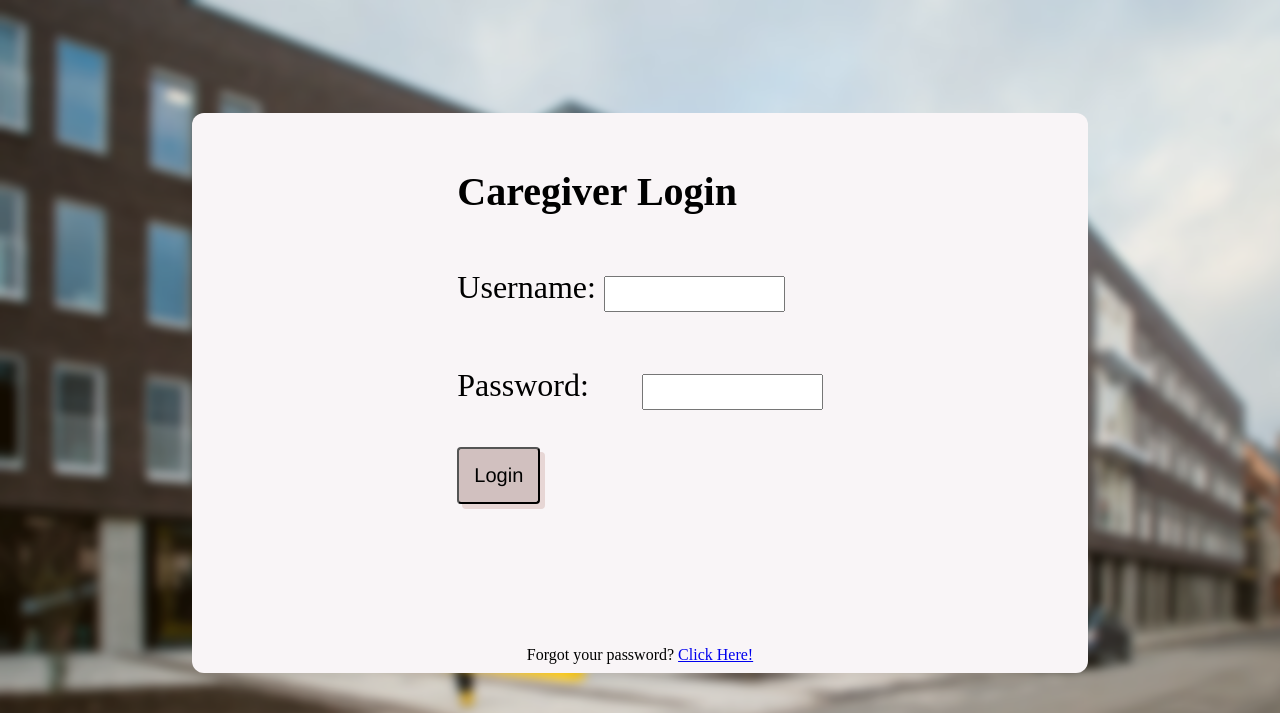
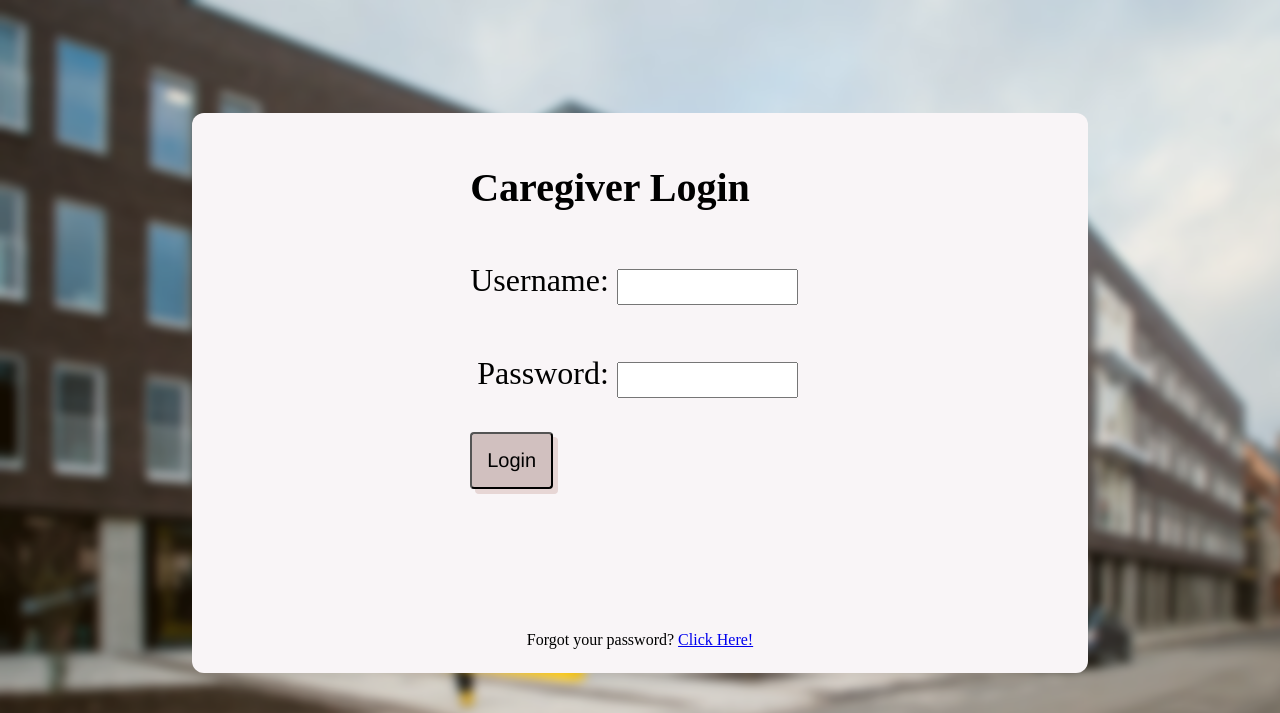
Before and after one commit to HainKUL/NursingHome, a CodeIgniter app: page /a18ux04/Caregiver_controller/login in a window 1280 px wide. Shown: the top 713 px of the page. Run offline with CodeIgniter, Linux system fonts and the light colour scheme.

Commit message:
inputfields aligned

```diff
--- a/application/views/caregiver_login_view.php
+++ b/application/views/caregiver_login_view.php
@@ -42,7 +42,7 @@
 
                             <p style="padding-top: 15%; font-size: 32px;">
                                 <label><?php echo $this->lang->line('login_username'); ?>:</label>
-                                <input style="line-height: 32px;"type="text" name="email" id="email" class="form-control" name="email" />
+                                <input style="line-height: 32px;" type="text" name="email" id="email" class="form-control" name="email" />
 
                             </p>
 
@@ -55,9 +55,9 @@
                     </div>
                     <div class="col-8">
 
-                            <p style="padding-top: 15%; font-size: 32px;">
+                            <p style="padding-top: 15%; font-size: 32px; padding-right: 12px; padding-left: 7px;">
                                 <label><?php echo $this->lang->line('login_password'); ?>:</label>
-                                <input style="line-height: 32px; margin-left: 3.5vw;" type="password" name="password" id="password" class="form-control" name="password" />
+                                <input style="line-height: 32px;" type="password" name="password" id="password" class="form-control" name="password" />
                             </p>
 
                     </div>
```
